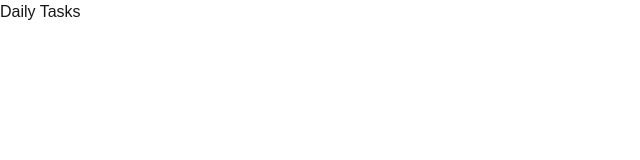
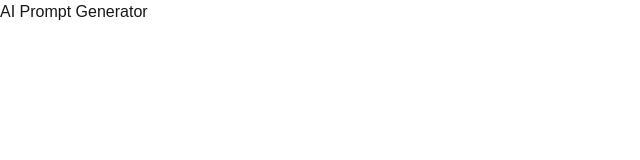
Before and after one commit to FiratSomek/Daily-Task-With-AI, a Next.js app: page / in a window 1280 px wide. Shown: the top 160 px of the page, without its empty margins (0-640 px from the left). Built offline with nearby package versions, Linux system fonts and the light colour scheme.

Commit message:
created home page and dashboard page

```diff
--- a/src/app/page.tsx
+++ b/src/app/page.tsx
@@ -1,5 +1,9 @@
-import Image from "next/image";
-
 export default function Home() {
-  return <div>Daily Tasks</div>;
+  return (
+    <div>
+      <div>
+        <h1>AI Prompt Generator</h1>
+      </div>
+    </div>
+  );
 }
--- /dev/null
+++ b/src/app/pages/Dashboard/page.tsx
@@ -0,0 +1,7 @@
+import React from "react";
+
+const Dashboard = () => {
+  return <div>Dashboard</div>;
+};
+
+export default Dashboard;
```
